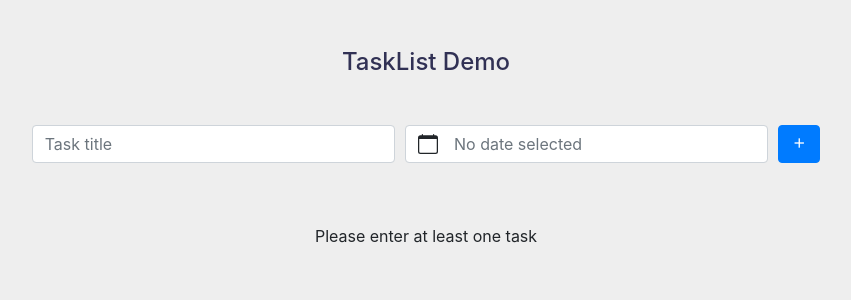
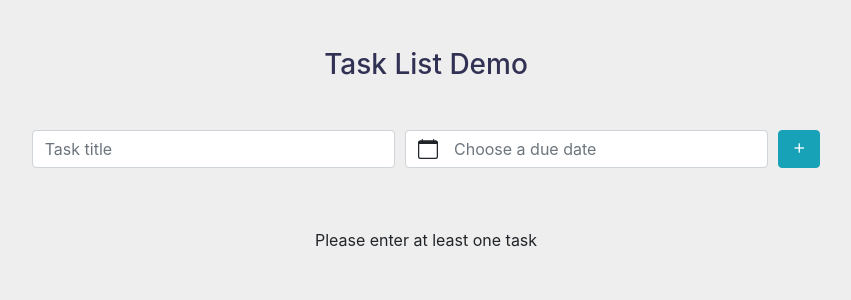
Before and after one commit to abdulmuhaiminshahriman/simple-task-list, a Nuxt app: page / in a window 1280 px wide. Shown: the top 300 px of the page, without its empty margins (214-1065 px from the left). Built offline with nearby package versions, Linux system fonts and the light colour scheme.

Commit message:
clean up codes

```diff
--- a/pages/index.vue
+++ b/pages/index.vue
@@ -1,11 +1,11 @@
 <template>
   <b-container fluid="md">
     <section class="title my-5 text-center">
-      <h4>TaskList Demo</h4>
+      <h3>Task List Demo</h3>
     </section>
 
     <section class="user-input mb-5">
-      <validation-observer slim ref="user-input-observer">
+      <validation-observer ref="user-input-observer" slim>
         <b-form-row inline class="d-flex justify-content-center">
           <b-col md="4">
             <validation-provider
@@ -14,13 +14,13 @@
               vid="task-title"
             >
               <b-form-input
-                class="mr-sm-3 mb-sm-0"
+                v-model="task.title"
                 :class="[ errors[0] ? 'mb-0' : 'mb-3' ]"
                 :state="errors.length > 0 ? false : null"
-                v-model="task.title"
+                class="mr-sm-3 mb-sm-0"
                 placeholder="Task title"
               />
-              <FormErrorMessage class="mb-2" v-if="errors[0]" :error="errors[0]"/>
+              <FormErrorMessage v-if="errors[0]" :error="errors[0]" class="mb-2"/>
             </validation-provider>
           </b-col>
 
@@ -31,18 +31,19 @@
               vid="task-dueDate"
             >
               <b-form-datepicker
+                v-model="task.dueDate"
+                :class="[ errors[0] ? 'mb-0' : 'mb-3' ]"
+                :state="errors.length > 0 ? false : null"
                 class="mr-sm-3 mb-sm-0"
-                :class="[ errors[0] ? 'mb-0' : 'mb-3' ]"
-                v-model="task.dueDate"
-                :state="errors.length > 0 ? false : null"
+                placeholder="Choose a due date"
               />
-              <FormErrorMessage class="mb-2" v-if="errors[0]" :error="errors[0]"/>
+              <FormErrorMessage v-if="errors[0]" :error="errors[0]" class="mb-2"/>
             </validation-provider>
           </b-col>
 
           <b-col md="auto" class="text-right">
-            <b-button @click="addTask" variant="primary">
-              <i class='bx bx-plus'/>
+            <b-button variant="info" @click="addTask">
+              <i class='bx bx-plus' />
             </b-button>
           </b-col>
         </b-form-row>
```
